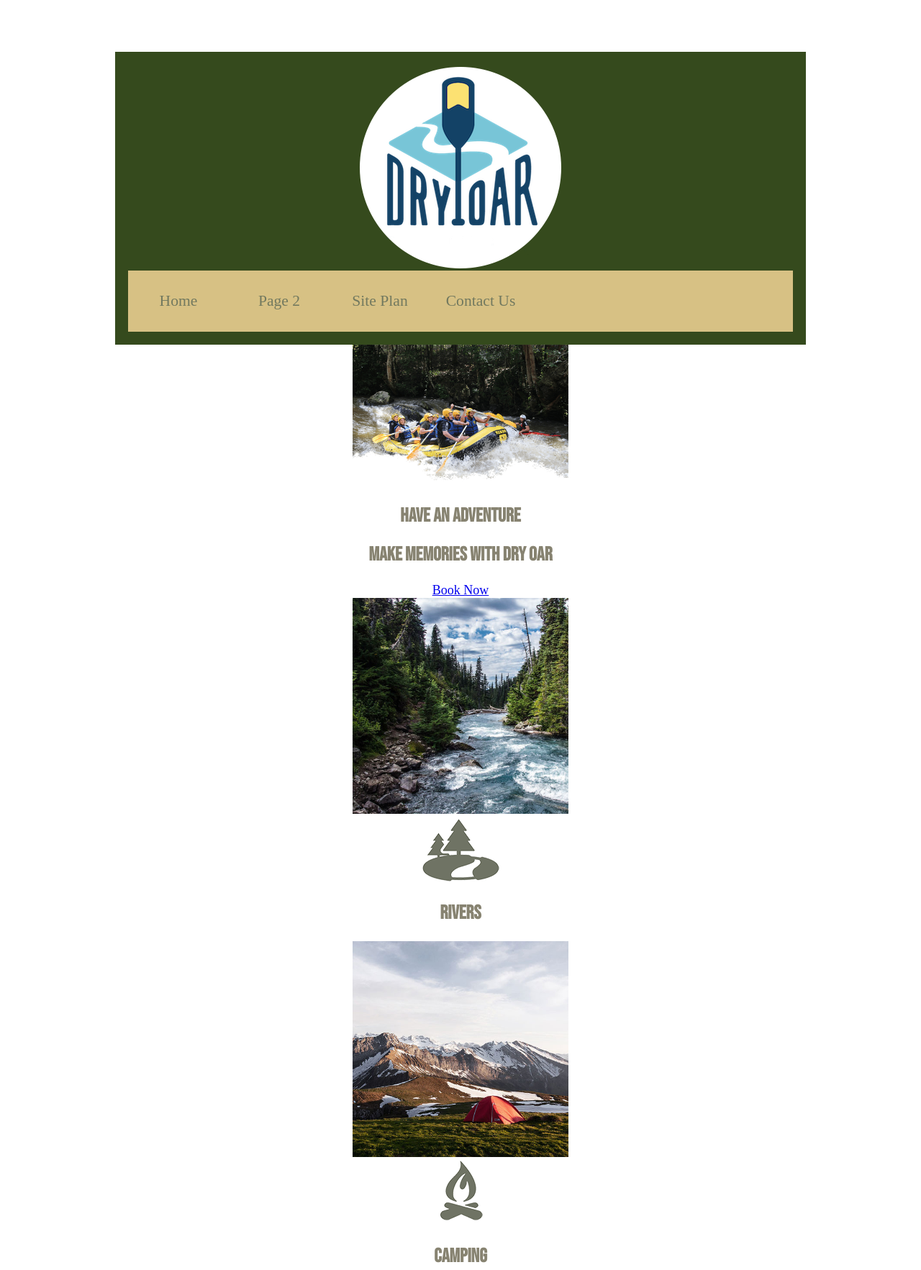
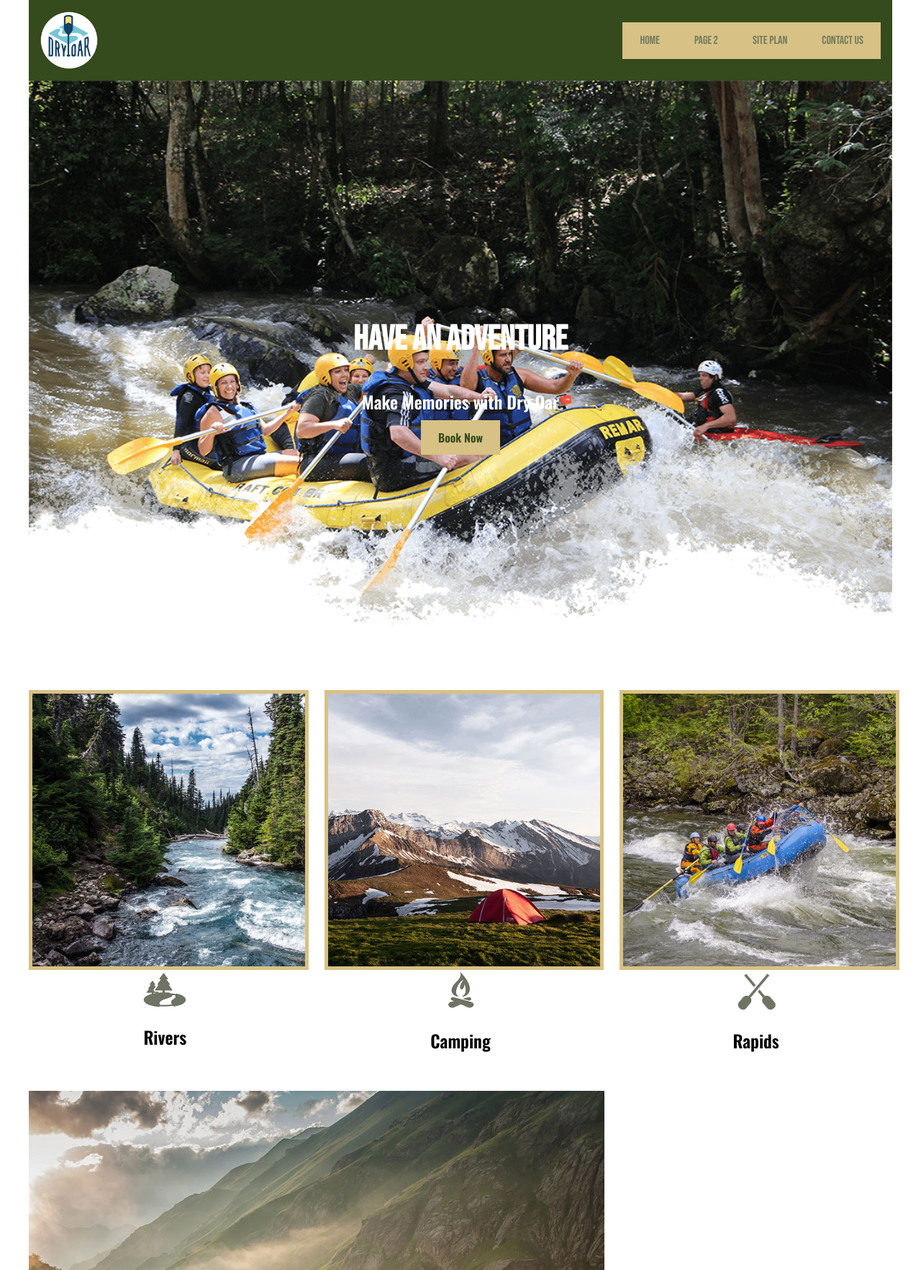
Before and after one commit to johnhanks03/WDD130, a plain HTML site: page WWR/index.html in a window 1280 px wide. Shown: the top 1765 px of the page at 72% size. Drawn offline with nearby package versions, Linux system fonts and the light colour scheme.

Commit message:
Add home page styles

```diff
--- a/WWR/index.html
+++ b/WWR/index.html
@@ -1,10 +1,10 @@
 <!DOCTYPE html>
 <html lang="en">
 <head>
-    <meta charset="UTF-8">
-    <meta name="viewport" content="width=device-width, initial-scale=1.0">
-    <title>Whitewater Rafting Vacations | Dry Oar Boating | Home</title>
-    <link rel="stylesheet" href="styles/site-plan-rafting.css">
+  <meta charset="UTF-8">
+  <meta name="viewport" content="width=device-width, initial-scale=1.0">
+  <title>Whitewater Rafting Vacations | Dry Oar Boating | Home</title>
+  <link rel="stylesheet" href="styles/style.css">
 </head>
 
 <body>
--- /dev/null
+++ b/WWR/styles/style.css
@@ -0,0 +1,164 @@
+@import url('https://fonts.googleapis.com/css2?family=Bebas+Neue&family=Oswald:wght@300;400;600&display=swap');
+
+:root {
+  --primary-color: #878371;
+  --secondary-color: #72795F;
+  --accent1-color: #354A1D;
+  --accent2-color: #D7C184;
+
+  --heading-font: 'Bebas Neue', sans-serif;
+  --paragraph-font: 'Oswald', sans-serif;
+}
+
+/* ---------- GLOBAL ---------- */
+
+body {
+  max-width: 1200px;
+  margin: 0 auto;
+  font-family: var(--paragraph-font);
+  background-color: #fff;
+}
+
+img {
+  max-width: 100%;
+  display: block;
+}
+
+/* ---------- HEADER ---------- */
+
+header {
+  background-color: var(--accent1-color);
+  display: flex;
+  align-items: center;
+  padding: 1rem;
+}
+
+.logo {
+  width: 80px;
+}
+
+nav {
+  margin-left: auto;
+  display: flex;
+  background-color: var(--accent2-color);
+}
+
+nav a {
+  padding: 1rem 1.5rem;
+  text-decoration: none;
+  color: var(--secondary-color);
+  font-family: var(--heading-font);
+}
+
+nav a:hover {
+  background-color: var(--accent1-color);
+  color: var(--accent2-color);
+}
+
+/* ---------- HERO ---------- */
+
+#hero {
+  display: grid;
+  grid-template-columns: 1fr;
+}
+
+#hero-box {
+  grid-column: 1/2;
+  grid-row: 1/2;
+}
+
+#hero-img {
+  width: 100%;
+}
+
+#hero-msg {
+  grid-column: 1/2;
+  grid-row: 1/2;
+  align-self: center;
+  text-align: center;
+  color: white;
+}
+
+.home-title {
+  font-family: var(--heading-font);
+  font-size: 3rem;
+}
+
+.button-box {
+  margin-top: 1rem;
+}
+
+.book {
+  padding: 0.75rem 1.5rem;
+  background-color: var(--accent2-color);
+  color: var(--accent1-color);
+  text-decoration: none;
+  font-weight: bold;
+}
+
+/* ---------- HOME GRID ---------- */
+
+.home-grid {
+  display: grid;
+  grid-template-columns: repeat(3, 1fr);
+  gap: 2rem;
+  margin: 3rem 0;
+  text-align: center;
+}
+
+.card-img {
+  border: 5px solid var(--accent2-color);
+}
+
+.icon {
+  width: 60px;
+  margin: 0 auto;
+}
+
+/* ---------- MOUNTAINS ---------- */
+
+.mountains {
+  grid-column: 1/4;
+}
+
+/* ---------- MESSAGE ---------- */
+
+.msg {
+  grid-column: 2/4;
+  background-color: var(--accent1-color);
+  color: var(--accent2-color);
+  padding: 2rem;
+}
+
+.join {
+  display: inline-block;
+  margin-top: 1rem;
+  padding: 0.75rem 1.5rem;
+  background-color: var(--accent2-color);
+  color: var(--accent1-color);
+  text-decoration: none;
+}
+
+/* ---------- FOOTER ---------- */
+
+footer {
+  background-color: var(--accent1-color);
+  color: var(--accent2-color);
+  padding: 1rem;
+  text-align: center;
+}
+
+footer a {
+  color: var(--accent2-color);
+  text-decoration: none;
+}
+
+.social {
+  display: flex;
+  justify-content: center;
+  gap: 1rem;
+}
+
+.social img {
+  width: 40px;
+}
```
